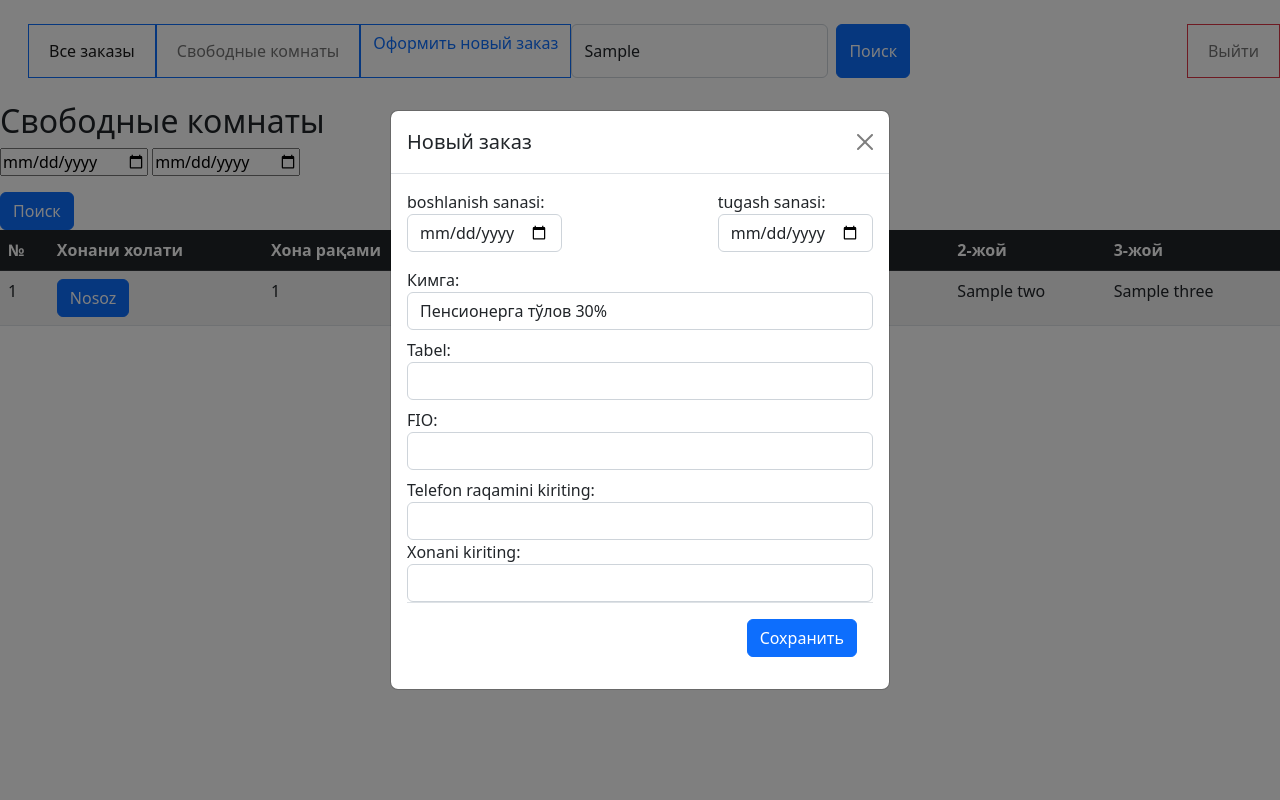
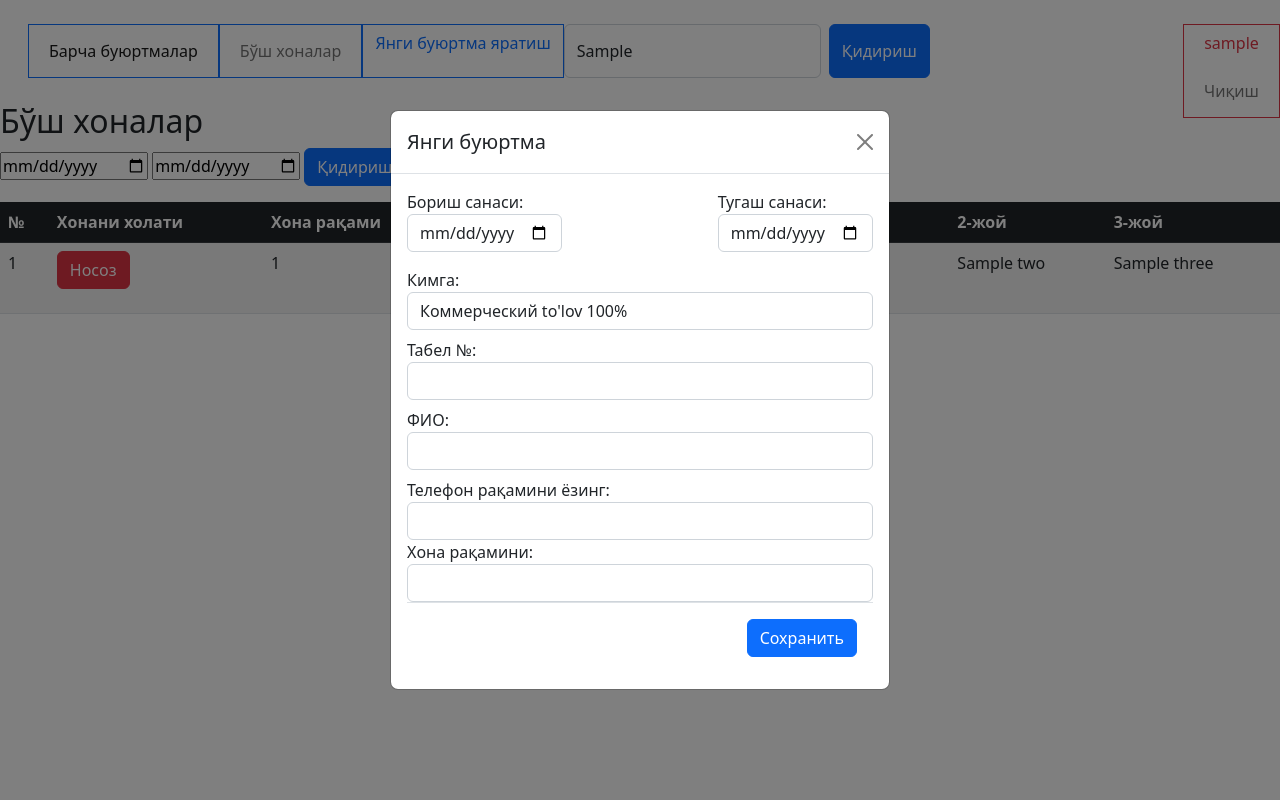
Before and after one commit to nedcas69/pansionat_api, a FastAPI app: template templates/rooms.html in a window 1280 px wide, after a click on "Янги буюртма яратиш". Run offline with FastAPI, Linux system fonts and the light colour scheme; the template is opened without the code that fills it: most values are stand-ins (such as "Sample title", 1, 10 or a date in 2020); some libraries are stand-ins or nearby versions.

Commit message:
status_ok_10

```diff
--- a/auth.py
+++ b/handlers/auth.py
@@ -1,30 +1,23 @@
-import math
-import random
-
-from fastapi import status, APIRouter, Depends, Form, HTTPException, Cookie, Response
+from fastapi import APIRouter, Depends, HTTPException, Cookie, Response
 from fastapi.security import OAuth2PasswordBearer, OAuth2PasswordRequestForm
 from jose import jwt
-from jose.exceptions import JWTError
-from datetime import datetime, timedelta, timezone
+from datetime import timedelta, timezone
 from passlib.context import CryptContext
-from sqlalchemy import func, insert
 from starlette.requests import Request
 from starlette.responses import HTMLResponse, RedirectResponse
 from sqlalchemy import select
 from starlette.templating import Jinja2Templates
-import logging
-from starlette.responses import JSONResponse
 
-from schemas import *
-from models import *
-from db import async_session, get_db
+from config import SECRET_KEY
+from schemas.schemas import *
+from model.models import *
+from handlers.db import async_session, get_db
 
 auth_router = APIRouter()
 
 # Стандартные настройки для хэширования пароля
 pwd_context = CryptContext(schemes=["bcrypt"], deprecated="auto")
 # JWT settings
-SECRET_KEY = "your-secret-key"
 ALGORITHM = "HS256"
 ACCESS_TOKEN_EXPIRE_MINUTES = 60
 # Шаблонизатор Jinja2 для работы с HTML
--- a/models.py
+++ b/model/models.py
@@ -1,7 +1,7 @@
 from datetime import datetime
 from sqlalchemy import Column, Integer, String, Boolean, DateTime, ForeignKey, BigInteger, Date, TIMESTAMP
 
-from db import Base
+from handlers.db import Base
 
 
 class User(Base):
--- a/templates/base.html
+++ b/templates/base.html
@@ -4,6 +4,7 @@
     <meta charset="UTF-8">
     <meta http-equiv="X-UA-Compatible" content="IE=edge">
     <meta name="viewport" content="width=device-width, initial-scale=1.0">
+    <link rel="icon" href="/static/favicon.ico" type="image/x-icon">
     <link rel="stylesheet" href="{{ url_for('static', path='/bootstrap522/css/bootstrap.min.css') }}">
     <script src="{{ url_for('static', path='/bootstrap522/js/bootstrap.bundle.min.js') }}"></script>
     <script src="{{ url_for('static', path='/js/jquery36.js') }}"></script>
--- a/templates/rooms.html
+++ b/templates/rooms.html
@@ -4,29 +4,33 @@
 
 
 {% block content %}
+
 <nav class="navbar navbar-expand-lg bg-body-tertiary">
     <div class="container-fluid">
         <a class="navbar-brand" href="#"></a>
-    <button class="navbar-toggler" type="button" data-bs-toggle="collapse" data-bs-target="#navbarNav" aria-controls="navbarNav" aria-expanded="false" aria-label="Переключатель навигации">
+        <button class="navbar-toggler" type="button" data-bs-toggle="collapse" data-bs-target="#navbarNav"
+                aria-controls="navbarNav" aria-expanded="false" aria-label="Переключатель навигации">
             <span class="navbar-toggler-icon"></span>
         </button>
         <div class="collapse navbar-collapse" id="navbarNav">
             <ul class="navbar-nav">
-        <li  class="btn btn-outline-primary  my-3 rounded-0">
-          <a class="nav-link active" aria-current="page" href="/admin/orders/1">Все заказы</a>
+                <li class="btn btn-outline-primary  my-3 rounded-0">
+                    <a class="nav-link active" aria-current="page" href="/admin/orders/1">Барча буюртмалар</a>
                 </li>
-        <li  class="btn btn-outline-primary  my-3 rounded-0">
-          <a class="nav-link" href="/admin/rooms/1">Cвободные комнаты</a>
+                <li class="btn btn-outline-primary  my-3 rounded-0">
+                    <a class="nav-link" href="/admin/rooms/1">Бўш хоналар</a>
                 </li>
                 <li class="btn btn-outline-primary  my-3 rounded-0" data-bs-toggle="modal" data-bs-target="#new_order">
-            Оформить новый заказ
+                    Янги буюртма яратиш
                 </li>
-        <li  class="btn btn-outline-danger  my-3 rounded-0  position-absolute end-0 top-2" >
-          <a class="nav-link" href="/logout">Выйти</a>
+                <li class="btn btn-outline-danger  my-3 rounded-0  position-absolute end-0 top-2">
+                    <p> {{ username }} </p>
+                    <a class="nav-link" href="/logout">Чиқиш</a>
                 </li>
                 <form class="d-flex my-3" role="search" method="get" action="/admin/orders/{{current_page}}">
-              <input type="text" class="form-control me-2" id="fio_order" name="fio_order" value="{{ fio_order }}">
-            <button type="submit" class="btn btn-primary">Поиск</button>
+                    <input type="text" class="form-control me-2" id="fio_order" name="fio_order"
+                           value="{{ fio_order }}">
+                    <button type="submit" class="btn btn-primary">Қидириш</button>
                 </form>
             </ul>
         </div>
@@ -42,19 +46,19 @@
         <div class="modal-dialog modal-dialog-centered">
             <div class="modal-content">
                 <div class="modal-header">
-                        <h5 class="modal-title" id="new_orderLabel">Новый заказ</h5>
+                    <h5 class="modal-title" id="new_orderLabel">Янги буюртма</h5>
                     <button type="button" class="btn-close" data-bs-dismiss="modal" aria-label="Close"></button>
                 </div>
                 <div class="modal-body">
                     <form action="" id="new_order_form">
-                            <div class="row" >
+                        <div class="row">
                             <div class="d-flex flex-lg-row flex-column justify-content-between w-100 mb-3">
                                 <div class="col-lg-4 col-12 ">
-                                        <label class="control-label" for="date_start">boshlanish sanasi:</label>
+                                    <label class="control-label" for="date_start">Бориш санаси:</label>
                                     <input class="form-control" type="date" id="date_starts" name="date_start" required>
                                 </div>
                                 <div class="col-lg-4 col-12">
-                                        <label class="control-label" for="date_end">tugash sanasi:</label>
+                                    <label class="control-label" for="date_end">Тугаш санаси:</label>
                                     <input class="form-control" type="date" id="date_ends" name="date_end" required>
                                 </div>
                             </div>
@@ -63,27 +67,28 @@
                         <div class="form-group mb-2">
                             <label for="guest_type">Кимга:</label>
                             <select id="guest_type" name="guest_type" class="form-control">
+                                <option value="friend">Коммерческий to'lov 100%</option>
+                                <option value="family">Оила аъзоларига тўлов 70%</option>
+                                <option value="sebe">Ишчига тўлов 35%</option>
                                 <option value="pen">Пенсионерга тўлов 30%</option>
-                                    <option value="sebe">Ишчига тўлов 35%</option>
-                                    <option value="family">Оила аъзоларига тўлов 70%</option>
-                                    <option value="friend">Boshqa insonga to'lov 100%</option>
+                                <option value="bez">Комбинат хисобидан тўлов 0%</option>
                             </select>
                         </div>
-                            <div id="tabel-group" class="form-group  mb-2"  style="display: block;">
-                                <label for="tabel">Tabel:</label>
+                        <div id="tabel-group" class="form-group  mb-2" style="display: block;">
+                            <label for="tabel">Табел №:</label>
                             <input type="text" id="tabel" name="tabel" class="form-control" value="">
                         </div>
                         <div id="fio-group" class="form-group  mb-2">
-                                <label for="fio">FIO:</label>
+                            <label for="fio">ФИО:</label>
                             <input id="fio" name="fio" class="form-control" type="text">
                         </div>
 
-                            <div class="form-group" >
-                                <label for="tel">Telefon raqamini kiriting:</label>
+                        <div class="form-group">
+                            <label for="tel">Телефон рақамини ёзинг:</label>
                             <input id="tel" name="tel" class="form-control" type="text">
                         </div>
-                            <div class="form-group" >
-                                <label for="room_number">Xonani kiriting:</label>
+                        <div class="form-group">
+                            <label for="room_number">Хона рақамини:</label>
                             <input id="room_number" name="room_number" class="form-control" type="text">
                         </div>
                         <input type="hidden" name="_csrf" value="{{csrf}}">
@@ -102,13 +107,15 @@
     </div>
 
 </div>
-<h2>Cвободные комнаты</h2>
-<form method="get" action="/admin/rooms/">
+
+<h2>Бўш хоналар</h2>
+<form method="get">
     <div class="mb-3">
         <input type="date" class="form" id="date_start" name="date_start" value="{{ date_start }}">
         <input type="date" class="form" id="date_end" name="date_end" value="{{ date_end }}">
+        <button type="submit" class="btn btn-primary">Қидириш</button>
     </div>
-    <button type="submit" class="btn btn-primary">Поиск</button>
+
 </form>
 <table class="table table-striped">
     <thead>
@@ -124,6 +131,18 @@
     </tr>
     </thead>
     <tbody>
+    <style>
+    .transparent-submit {
+        background-color: transparent;
+        border: none;
+        padding: 0;
+        margin: 0;
+    }
+
+    .transparent-submit:hover {
+        /* Добавьте стили для состояния hover, если необходимо */
+    }
+</style>
 
     {% for room in rooms %}
     <tr>
@@ -131,8 +150,12 @@
         <td>
                     <form method="post" action="/admin/room_status/">
                         <input type="hidden" name="ids" value="{{room.id}}"/>
-                        <button type="submit" class="btn btn-primary">
-                            {% if room.status %} Aktiv {% else %} Nosoz {% endif %}
+                        <button type="submit" class="transparent-submit">
+                            {% if room.status %}
+                            <p class="btn btn-success">Соз</p>
+                            {% else %}
+                            <p class="btn btn-danger">Носоз</p>
+                            {% endif %}
                         </button>
                     </form>
                 </td>
@@ -148,6 +171,102 @@
     </tbody>
 </table>
 
-<script src="{{ url_for('static', path='form.js') }}">let role = {{role}}</script>
+<script>
+let role = "{{role}}"
+var guestTypeInput = document.getElementById('guest_type');
+    var tabelGroup = document.getElementById('tabel-group');
+    guestTypeInput.addEventListener('change', function(event) {
+
+        if (this.value === "sebe") {
+
+            tabelGroup.style.display = 'block';
+        }else{
+            tabelGroup.style.display = 'none';
+            var tabel = document.getElementById('tabel');
+            tabel.value =0;
+        }
+    });
+
+    function submitForm() {
+        // Получаем ссылку на форму
+        var form = document.getElementById('new_order_form');
+        // Получаем значения полей формы
+        var dateStart = document.getElementById('date_starts').value;
+        var dateEnd = document.getElementById('date_ends').value;
+        var guestType = document.getElementById('guest_type').value;
+        var tabel = document.getElementById('tabel').value;
+        var fio = document.getElementById('fio').value;
+        var roomNumber = document.getElementById('room_number').value;
+
+        // Проверка значений полей перед отправкой
+        if (!dateStart || !dateEnd || !guestType || !fio || !roomNumber) {
+            alert('Пожалуйста, заполните все обязательные поля.');
+            return;
+        }
+
+
+        // Создаем объект FormData для удобной отправки данных формы
+        var formData = new FormData(form);
+        formData.append('date_start', dateStart);
+        formData.append('date_end', dateEnd);
+        formData.append('guest_type', guestType);
+        formData.append('tabel', tabel);
+        formData.append('fio', fio);
+        formData.append('zxcasd2356', role);
+        formData.append('room_number', roomNumber);
+
+        // URL, куда отправлять данные формы
+        var url = '/orders/admin';  // Замените на реальный URL
+
+        // Опции запроса
+        var options = {
+            method: 'POST',
+            body: formData,
+
+        };
+
+        // Отправка запроса с использованием fetch
+        fetch(url, options)
+            .then(response => {
+                // Check if the response is successful (status code 2xx)
+                if (!response.ok) {
+                    throw new Error('Network response was not ok');
+                }
+
+                return response.json();
+            })
+            .then(data => {
+            if (data.err != '0'){
+                $('#new_order').modal('hide');
+             }
+             alert(data.message);
+            })
+            .catch(error => {
+                // Обработка ошибок
+                console.error('Error:', error);
+                alert('Возникла ошибка!');
+            });
+
+
+    }
+
+
+    const date_start = document.getElementById('date_starts');
+    const date_end = document.getElementById('date_ends');
+
+    const todaysDate = new Date();
+    const year = todaysDate.getFullYear();
+    const month = ("0" + (todaysDate.getMonth() + 1)).slice(-2);
+    const day = ("0" + todaysDate.getDate()).slice(-2);
+    const maxDate = (year +"-"+ month +"-"+ day);
+
+    date_start.setAttribute('min', maxDate);
+    date_end.setAttribute('min', maxDate);
+
+    date_start.addEventListener('change', (e) => {
+        date_end.setAttribute('min', e.currentTarget.value);
+    })
+
+    </script>
 <script src="{{ url_for('static', path='order.js') }}"></script>
 {% endblock %}
```
Also changed, not shown: handlers/order.py (renamed from order.py, +5 -6 lines), handlers/orders_api.py (renamed from orders_api.py, +25 -10 lines), handlers/rooms.py (renamed from rooms.py, +23 -25 lines), main.py (+4 -4 lines), templates/orders.html (+39 -24 lines), handlers/db.py (renamed from db.py), schemas/schemas.py (renamed from schemas.py), static/favicon.ico (added), 2 other files. Lines whose indentation alone changed are shown as unchanged.
